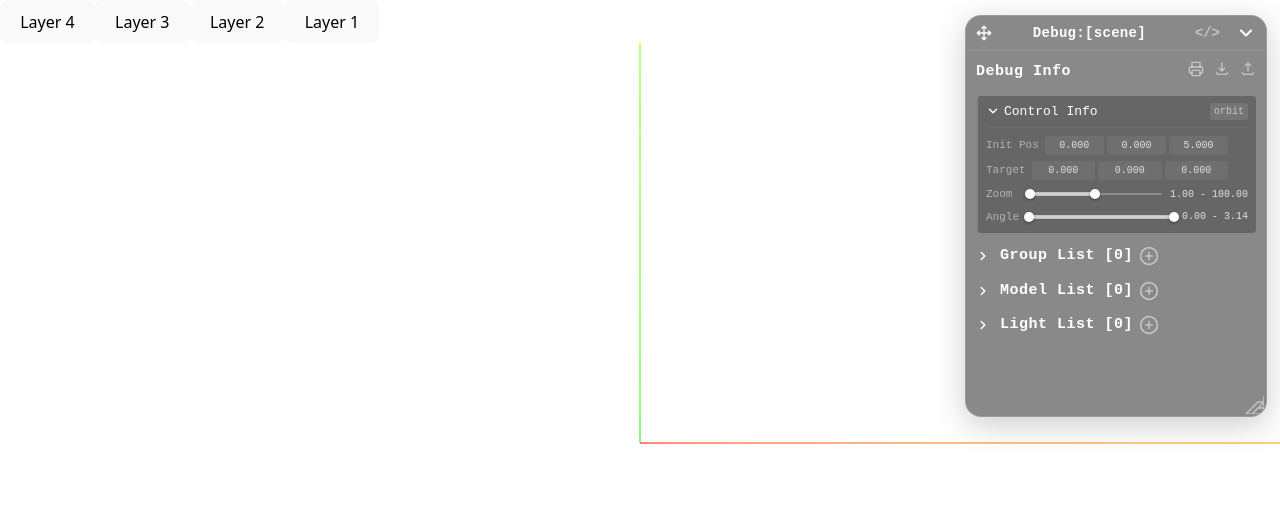
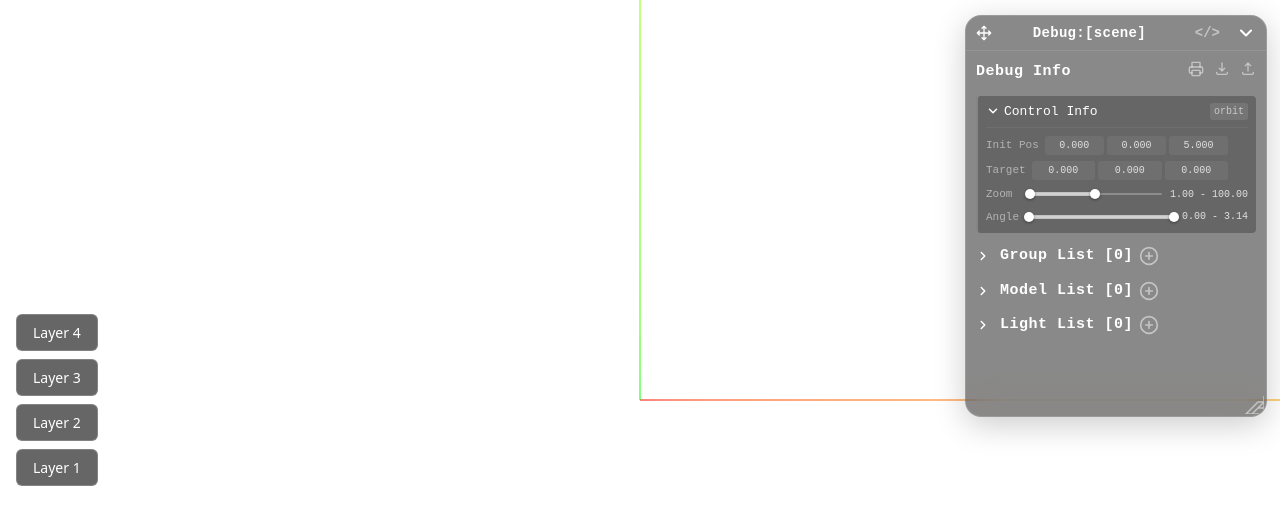
Before and after one commit to XLS9217/digital-space-webpage, a React (Vite) app: page / in a window 1280 px wide. Shown: the top 524 px of the page. Built offline with nearby package versions, Linux system fonts and the light colour scheme; no server answers.

Commit message:
add button in stage

```diff
--- a/app/Stage/Stage.css
+++ b/app/Stage/Stage.css
@@ -19,3 +19,28 @@
 .stage-tag--meeting {
     background: #ffe2c6;
 }
+
+.layer-buttons {
+    position: fixed;
+    left: 16px;
+    top: 50%;
+    transform: translateY(-50%);
+    display: flex;
+    flex-direction: column;
+    gap: 8px;
+    z-index: 10;
+}
+
+.layer-buttons button {
+    padding: 8px 16px;
+    background: rgba(0, 0, 0, 0.6);
+    color: white;
+    border: 1px solid rgba(255, 255, 255, 0.2);
+    border-radius: 6px;
+    cursor: pointer;
+    font-size: 14px;
+}
+
+.layer-buttons button:hover {
+    background: rgba(0, 0, 0, 0.8);
+}
```
